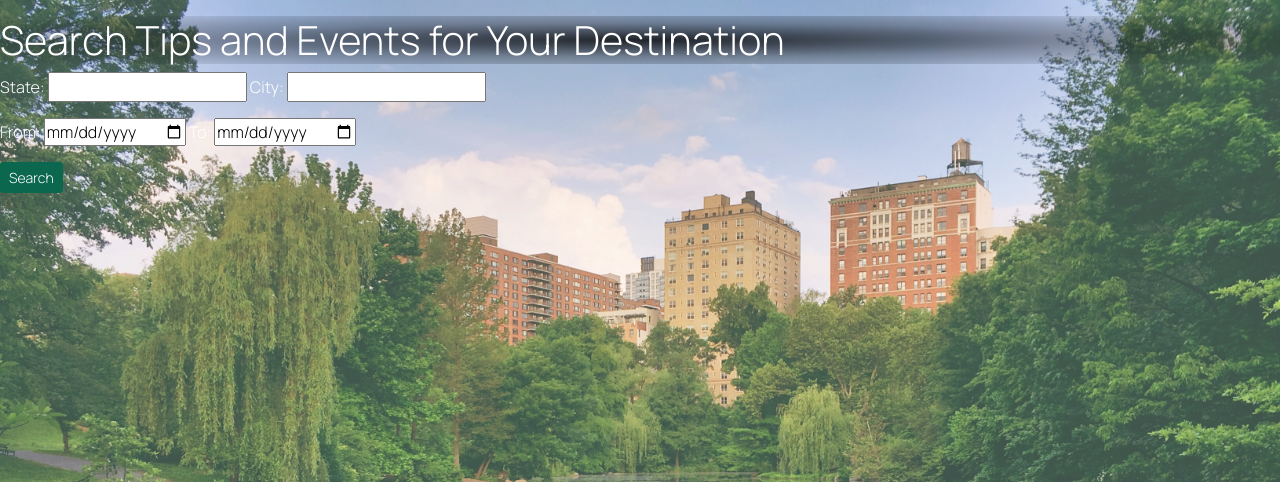
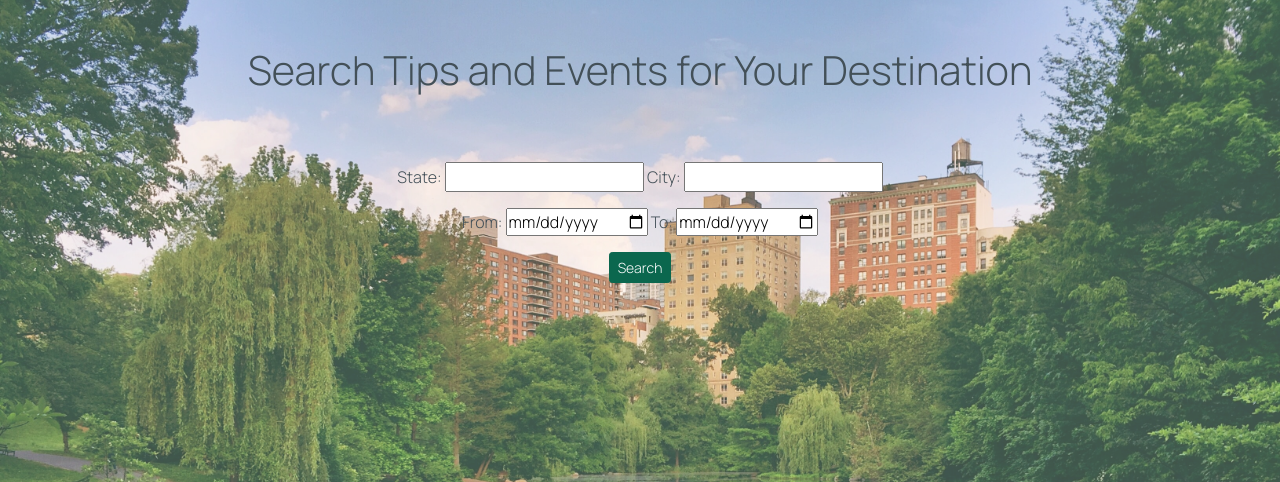
Before and after one commit to rubywaddell/project_travel_web_app, a Flask app: page /search_destination in a window 1280 px wide. Shown: the part 56-538 px from the top of the page. Run offline with Flask 2, Linux system fonts and the light colour scheme; parts of the project's set-up code (start-up, migrations or seed data) failed here and were passed over; some web fonts are replaced.

Commit message:
Update styling for search destination page

```diff
--- a/static/css/stylesheet.css
+++ b/static/css/stylesheet.css
@@ -175,18 +175,19 @@ h2 {
 .search-destination-main-div h1 {
     position: relative;
     display: block;
-    background: radial-gradient(rgba(0, 0, 0, 0.8), rgba(0,0,0,0.3), rgba(0,0,0,0));
-    color: white;
+    color: #435058;
     justify-content: center;
-    /* margin: 100px */
+    text-align: center;
+    padding: 30px;
 }
 
 .search-destination-main-div form {
     position: relative;
     display: block;
-    color: white;
+    color: #435058;
     justify-content: center;
-    /* margin: 100px */
+    text-align: center;
+    padding: 30px;
 }
 
 /* Styling for images displayed on destination_details page */
--- a/templates/search_destination_page.html
+++ b/templates/search_destination_page.html
@@ -4,29 +4,37 @@
 {% block content %}
 
 <div class="search-destination-main-div" id="search-destination">
-
+    <div class="row">
         <h1>Search Tips and Events for Your Destination</h1>
+    </div>
 
     <form id="search-destination-form" action="/destination_details">
 
-        <div id="state-city-input-div">
+        <div class="row">
+            <div class="col" id="state-city-input-div">
                 <label for="state">State: </label>
                 <input id="search-destination-state-input" type="text" name="state" required aria-required="true">
 
                 <label for="city">City: </label>
                 <input id="search-destination-city-input" type="text" name="city" required aria-required="true">
             </div>
+        </div>
         <p></p>
-        <div id="date-inputs-div">
+        <div class="row">
+            <div class="col" id="date-inputs-div">
                 <label>From:</label>
                 <input type="date" id="search-destination-departure-date" name="departure-date" required aria-required="true">
                 <label>To:</label>
                 <input type="date" id="search-destination-arrival-date" name="arrival-date" required aria-required="true">
             </div>
+        </div>
         <p></p>
-        <div id="submit-form-button-div">
+        <div class="row">
+            <div class="col" id="submit-form-button-div">
                 <button class="btn btn-primary btn-sm" type="submit" id="submit-state-city-btn" >Search</button>
             </div>
+        </div>
+
     </form>
 </div>
 
```
Lines whose indentation alone changed are shown as unchanged.
